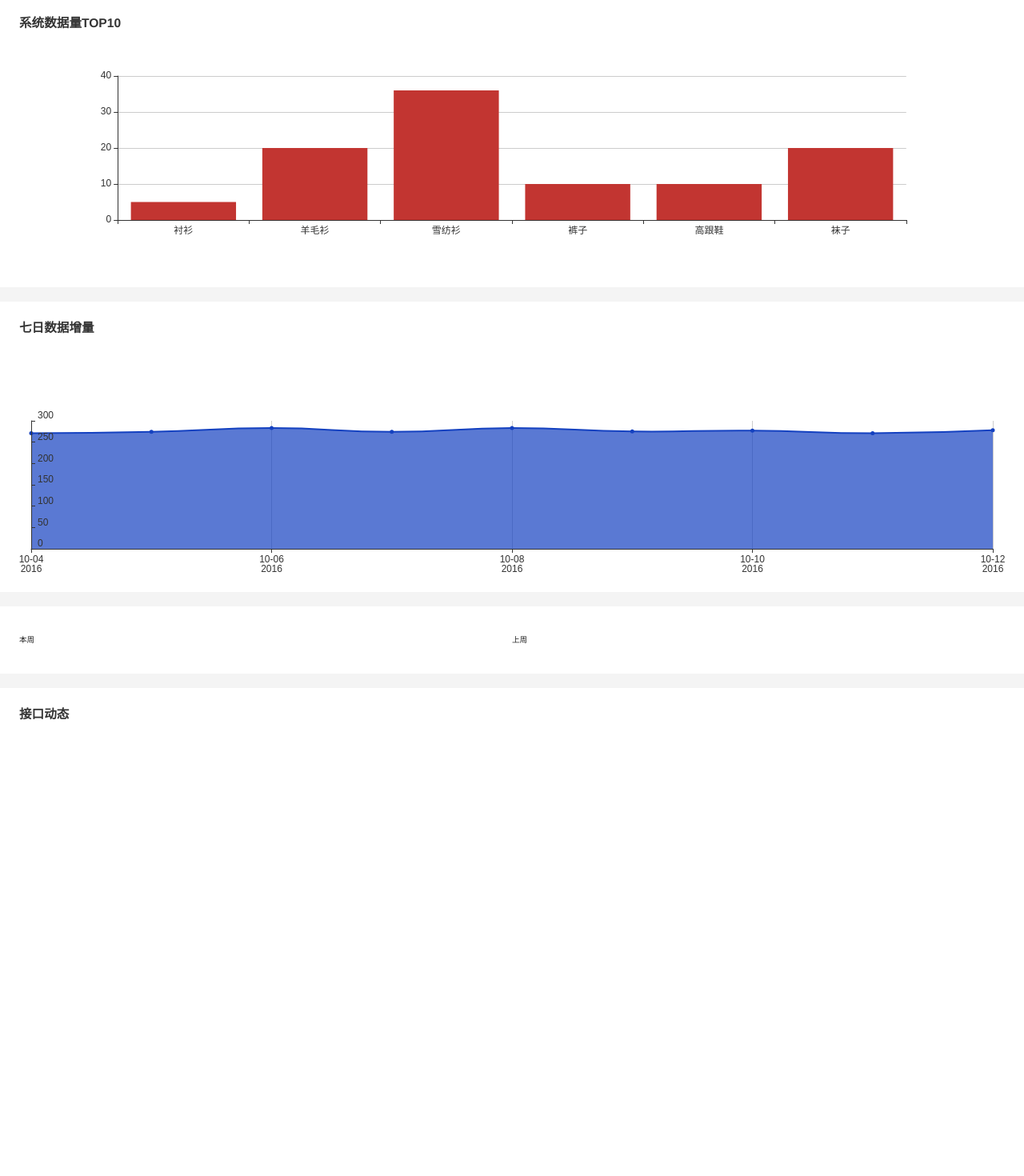
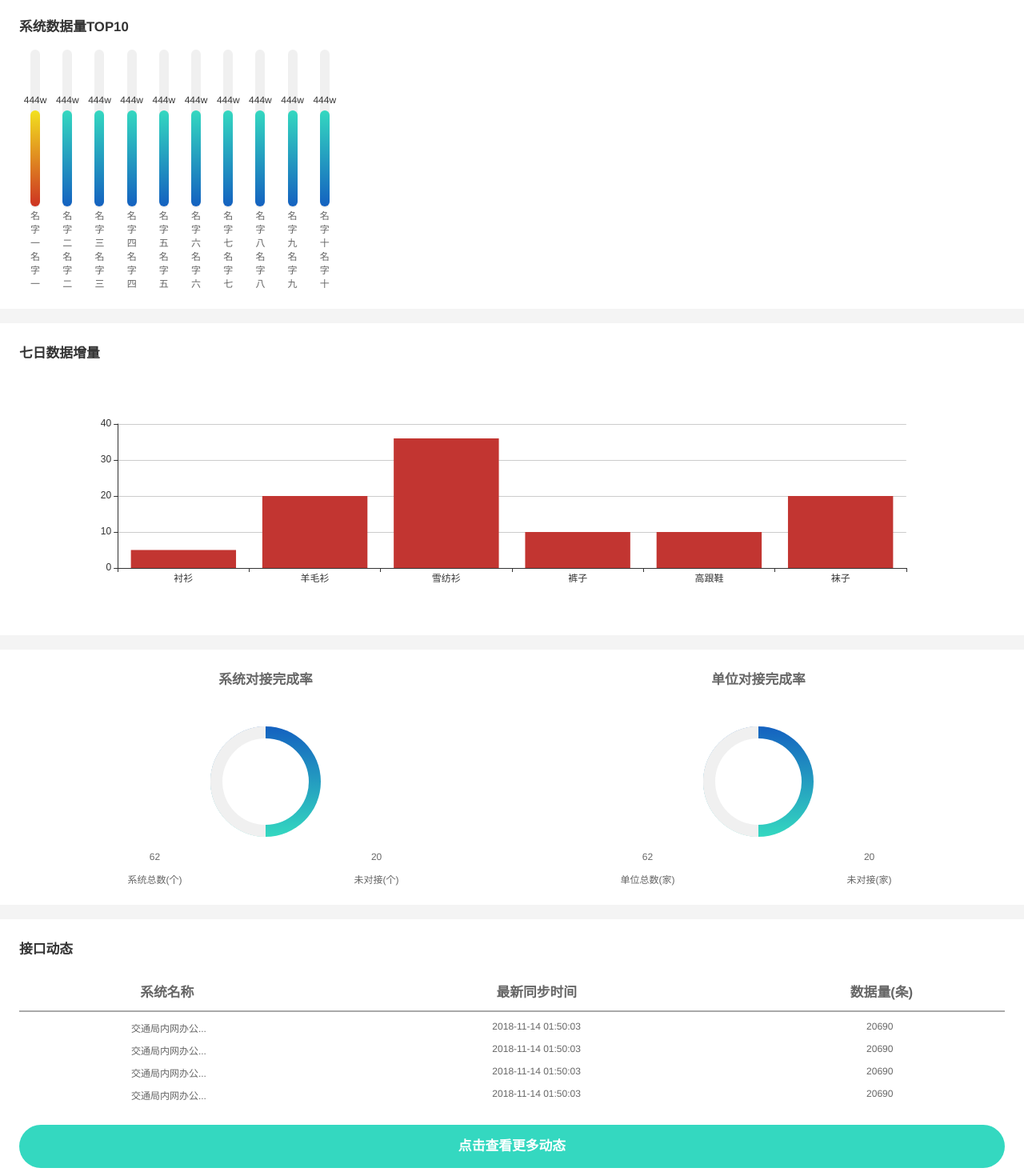
Before and after one commit to alliswellever/charts, a Vue app: page /charts in a window 1280 px wide. Shown: the part 280-1750 px from the top of the page at 80% size. Before the commit the page ends 1203 px from the top, so only its background shows below. Built offline with nearby package versions, Linux system fonts and the light colour scheme.

Commit message:
do new needs

```diff
--- a/package.json
+++ b/package.json
@@ -9,6 +9,7 @@
   },
   "dependencies": {
     "axios": "^0.18.0",
+    "mint-ui": "^2.2.13",
     "echarts": "^4.2.0-rc.2",
     "vue": "^2.5.17",
     "vue-router": "^3.0.1"
--- a/src/views/charts.vue
+++ b/src/views/charts.vue
@@ -22,25 +22,185 @@
     </section>
     <section class="statement-section">
       <p class="public-title">系统数据量TOP10</p>
-      <div id="barChart" :style="{width: '100%', height: '300px'}"></div>
+      <ul class="bar-list">
+        <li class="bar-list-item">
+          <div class="loader-container">
+            <div class="loader-content">
+              <span class="text">444w</span>
+              <span class="runner"></span>
+            </div>
+          </div>
+          <p class="bar-title">名字一名字一</p>
+        </li>
+        <li class="bar-list-item">
+          <div class="loader-container">
+            <div class="loader-content">
+              <span class="text">444w</span>
+              <span class="runner"></span>
+            </div>
+          </div>
+          <p class="bar-title">名字二名字二</p>
+        </li>
+        <li class="bar-list-item">
+          <div class="loader-container">
+            <div class="loader-content">
+              <span class="text">444w</span>
+              <span class="runner"></span>
+            </div>
+          </div>
+          <p class="bar-title">名字三名字三</p>
+        </li>
+        <li class="bar-list-item">
+          <div class="loader-container">
+            <div class="loader-content">
+              <span class="text">444w</span>
+              <span class="runner"></span>
+            </div>
+          </div>
+          <p class="bar-title">名字四名字四</p>
+        </li>
+        <li class="bar-list-item">
+          <div class="loader-container">
+            <div class="loader-content">
+              <span class="text">444w</span>
+              <span class="runner"></span>
+            </div>
+          </div>
+          <p class="bar-title">名字五名字五</p>
+        </li>
+        <li class="bar-list-item">
+          <div class="loader-container">
+            <div class="loader-content">
+              <span class="text">444w</span>
+              <span class="runner"></span>
+            </div>
+          </div>
+          <p class="bar-title">名字六名字六</p>
+        </li>
+        <li class="bar-list-item">
+          <div class="loader-container">
+            <div class="loader-content">
+              <span class="text">444w</span>
+              <span class="runner"></span>
+            </div>
+          </div>
+          <p class="bar-title">名字七名字七</p>
+        </li>
+        <li class="bar-list-item">
+          <div class="loader-container">
+            <div class="loader-content">
+              <span class="text">444w</span>
+              <span class="runner"></span>
+            </div>
+          </div>
+          <p class="bar-title">名字八名字八</p>
+        </li>
+        <li class="bar-list-item">
+          <div class="loader-container">
+            <div class="loader-content">
+              <span class="text">444w</span>
+              <span class="runner"></span>
+            </div>
+          </div>
+          <p class="bar-title">名字九名字九</p>
+        </li>
+        <li class="bar-list-item">
+          <div class="loader-container">
+            <div class="loader-content">
+              <span class="text">444w</span>
+              <span class="runner"></span>
+            </div>
+          </div>
+          <p class="bar-title">名字十名字十</p>
+        </li>
+      </ul>
     </section>
     <section class="statement-section">
       <p class="public-title">七日数据增量</p>
       <div id="lineChart" :style="{width: '100%', height: '300px'}"></div>
     </section>
-    <section class="statement-section convert-ratio">
-        <ul class="ratio-ul">
-            <li class="ratio-list">
-                <p>本周</p>
-            </li>
-            <li class="ratio-list">
-                <p>上周</p>
-            </li>
-        </ul>
+    <section class="statement-section">
+      <ul class="doughnut-list">
+        <li class="doughnut-list-item">
+            <p class="public-title">系统对接完成率</p>
+            <div class="item-circle">
+                <div class="circle">
+                    <div class="circle-left" :style="{'transform': orderLastWeekNum > 50 ? 'rotate('+((orderLastWeekNum-50)*3.6)+'deg)' : 'none'}">
+                        <div class="clip-left"></div>
+                    </div>
+                    <div class="circle-right" :style="{'transform': orderLastWeekNum > 50 ? 'rotate(0deg)' : 'rotate('+(orderLastWeekNum*3.6)+'deg)','background': orderLastWeekNum > 50 ? 'linear-gradient(to bottom, #1461C0, #34D8C0)' : '#f0f0f0'}">
+                        <div class="clip-right"></div>
+                    </div>
+                    <div class="mask" :style="{'transform': orderLastWeekNum > 50 ? 'rotate('+((orderLastWeekNum-50)*3.6)+'deg)' : 'rotate('+(orderLastWeekNum*3.6-90)+'deg)'}"></div>
+                </div>
+            </div>
+            <ul class="item-text">
+              <li>
+                <p>62</p>
+                <p>系统总数(个)</p>
+              </li>
+              <li>
+                <p>20</p>
+                <p>未对接(个)</p>
+              </li>
+            </ul>
+        </li>
+        <li class="doughnut-list-item">
+            <p class="public-title">单位对接完成率</p>
+            <div class="item-circle">
+                <div class="circle">
+                    <div class="circle-left" :style="{'transform': orderLastWeekNum > 50 ? 'rotate('+((orderLastWeekNum-50)*3.6)+'deg)' : 'none'}">
+                        <div class="clip-left"></div>
+                    </div>
+                    <div class="circle-right" :style="{'transform': orderLastWeekNum > 50 ? 'rotate(0deg)' : 'rotate('+(orderLastWeekNum*3.6)+'deg)','background': orderLastWeekNum > 50 ? 'linear-gradient(to bottom, #1461C0, #34D8C0)' : '#f0f0f0'}">
+                        <div class="clip-right"></div>
+                    </div>
+                    <div class="mask" :style="{'transform': orderLastWeekNum > 50 ? 'rotate('+((orderLastWeekNum-50)*3.6)+'deg)' : 'rotate('+(orderLastWeekNum*3.6-90)+'deg)'}"></div>
+                </div>
+            </div>
+            <ul class="item-text">
+              <li>
+                <p>62</p>
+                <p>单位总数(家)</p>
+              </li>
+              <li>
+                <p>20</p>
+                <p>未对接(家)</p>
+              </li>
+            </ul>
+        </li>
+      </ul>
     </section>
     <section class="statement-section">
       <p class="public-title">接口动态</p>
-      <!-- <div id="myChart" :style="{width: '300px', height: '300px'}"></div> -->
+      <dl class="dynamic-list">
+        <dt class="dynamic-list-item title">
+          <span>系统名称</span>
+          <span>最新同步时间</span>
+          <span>数据量(条)</span>
+        </dt>
+        <dd class="dynamic-list-item">
+          <span>交通局内网办公...</span>
+          <span>2018-11-14 01:50:03</span>
+          <span>20690</span>
+        </dd>
+        <dd class="dynamic-list-item">
+          <span>交通局内网办公...</span>
+          <span>2018-11-14 01:50:03</span>
+          <span>20690</span>
+        </dd>
+        <dd class="dynamic-list-item">
+          <span>交通局内网办公...</span>
+          <span>2018-11-14 01:50:03</span>
+          <span>20690</span>
+        </dd>
+        <dd class="dynamic-list-item">
+          <span>交通局内网办公...</span>
+          <span>2018-11-14 01:50:03</span>
+          <span>20690</span>
+        </dd>
+      </dl>
+      <button class="load-more">点击查看更多动态</button>
     </section>
   </section>
 </template>
@@ -50,26 +210,19 @@
 //   getConversion,
 // } from 'api/bossStatement/statement'
 
-let timestamp = new Date().getTime()
-const publicParams = {
-  sign_method: 'md5',
-  timestamp: timestamp
-}
-
 export default {
   data() {
     return {
-
+      orderLastWeekNum: 50,
     }
   },
   mounted() {
-    this.drawBarChart();
     this.drawLineChart();
   },
   methods: {
-    drawBarChart(){
+    drawLineChart(){
         // 基于准备好的dom，初始化echarts实例
-        let barChart = this.$echarts.init(document.getElementById('barChart'))
+        let barChart = this.$echarts.init(document.getElementById('lineChart'))
         // 绘制图表
         barChart.setOption({
             title: { text: '' },
@@ -84,348 +237,7 @@ export default {
                 data: [5, 20, 36, 10, 10, 20]
             }]
         });
-    },
-    drawLineChart(){
-        // 基于准备好的dom，初始化echarts实例
-        let lineChart = this.$echarts.init(document.getElementById('lineChart'))
-        // 绘制图表
-        let base = +new Date(2016, 9, 3);
-        let oneDay = 24 * 3600 * 1000;
-        let valueBase = Math.random() * 300;
-        let valueBase2 = Math.random() * 50;
-        let data = [];
-        let data2 = [];
-
-        for (let i = 1; i < 10; i++) {
-            let now = new Date(base += oneDay);
-            let dayStr = [now.getFullYear(), now.getMonth() + 1, now.getDate()].join('-');
-
-            valueBase = Math.round((Math.random() - 0.5) * 20 + valueBase);
-            valueBase <= 0 && (valueBase = Math.random() * 300);
-            data.push([dayStr, valueBase]);
-
-            valueBase2 = Math.round((Math.random() - 0.5) * 20 + valueBase2);
-            valueBase2 <= 0 && (valueBase2 = Math.random() * 50);
-            data2.push([dayStr, valueBase2]);
-        }
-        lineChart.setOption(
-          {
-            xAxis: {
-              type: 'time',
-            },
-            yAxis: {
-                type: 'value',
-                axisTick: {
-                    inside: true
-                },
-                splitLine: {
-                    show: false
-                },
-                axisLabel: {
-                    inside: true,
-                    formatter: '{value}\n'
-                },
-                z: 10
-            },
-            grid: {
-                top: 110,
-                left: 15,
-                right: 15,
-                height: 160
-            },
-            dataZoom: [{
-                type: 'inside',
-                throttle: 50
-            }],
-            series: [
-                {
-                    name:'模拟数据',
-                    type:'line',
-                    smooth: true,
-                    symbol: 'circle',
-                    symbolSize: 5,
-                    sampling: 'average',
-                    itemStyle: {
-                        normal: {
-                            color: '#1441C0'
-                        }
-                    },
-                    stack: 'a',
-                    areaStyle: {
-                        normal: {
-                            color: this.$echarts.graphic.LinearGradient(0, 0, 0, 1, [{
-                                offset: 0,
-                                color: '#1441C0'
-                            }, {
-                                offset: 1,
-                                color: '#34D8C0'
-                            }])
-                        }
-                    },
-                    data: data
-                }
-              ]
-          });
     }
-    /*
-    * 参数名排序
-    */
-    // keySort(obj) {
-    //   let arr = new Array()
-    //   let num = 0
-    //   for (let i in obj) {
-    //     arr[num] = i
-    //     num++
-    //   }
-    //   let sortArr = arr.sort()
-    //   let sortObj = {}
-    //   for (let i in sortArr) {
-    //     sortObj[sortArr[i]] = obj[sortArr[i]]
-    //   }
-    //   return sortObj
-    // },
-
-    /*
-    *拼装参数名和参数值
-    */
-    // togetherKeyAndVal(obj) {
-    //   let str = ''
-    //   for (let i in obj) {
-    //     str = str + i + obj[i]
-    //   }
-    //   return str
-    // },
-
-    /*
-    * 生成签名
-    */
-    // createSignature(str) {
-    //   let newStr = 'ziaRZcPNUB8i0PvWc1x0LXQJKpjSUcfW' + str + 'ziaRZcPNUB8i0PvWc1x0LXQJKpjSUcfW'
-    //   let signatureStr = hexMD5(newStr)
-    //   let signatureEnd = signatureStr.toLocaleUpperCase()
-    //   return signatureEnd
-    // },
-
-    /*
-    * 生成参数
-    */
-    // createParams(companyId) {
-    //   let dataParams = {}
-    //   Object.assign(dataParams, publicParams)
-    //   dataParams.company_id = companyId
-    //   let keySortDatas = this.keySort(dataParams)
-    //   let togetherStr = this.togetherKeyAndVal(keySortDatas)
-    //   let signatureStr = this.createSignature(togetherStr)
-    //   dataParams.signature = signatureStr
-    //   return dataParams
-    // },
-
-    /*
-    * 获取本周的日历
-    */
-    // getWeekDate(week) {
-    //   let now = new Date()
-    //   let year = now.getFullYear()
-    //   let month = now.getMonth() + 1
-    //   let date = now.getDate()
-    //   let day = now.getDay()
-
-    //   if (day !== 0) {
-    //     week = week + (day - 1)
-    //   } else {
-    //     week = week + day
-    //   }
-    //   if (day) {
-    //     if (month > 1) {
-    //       month = month
-    //     } else {
-    //       year = year - 1
-    //       month = 12
-    //     }
-    //   }
-    //   now.setDate(now.getDate() - week)
-    //   year = now.getFullYear()
-    //   month = now.getMonth() + 1
-    //   date = now.getDate()
-
-    //   let weekDay = year + '/' + (month < 10 ? '0' + month : month) + '/' + (date < 10 ? '0' + date : date)
-    //   return weekDay
-    // },
-
-    /*
-    * 比较大小
-    */
-    // isCompareBlo(num, maxnum, minnum) {
-    //   if (num <= maxnum && num >= minnum) {
-    //     return true
-    //   }
-    //   return false
-    // },
-
-    /*
-    * math
-    */
-    // mathToNum(num) {
-    //   let intNum = Math.round(num)
-    //   let positiveNum = Math.abs(intNum)
-    //   return positiveNum
-    // },
-
-    /*
-    * 价格数字添加千分位符号
-    */
-    // quantile(num) {
-    //   if (num > 999) {
-    //     let source = String(num).replace(/\,|\￥/g, "").split(".");
-    //     source[0] = source[0].replace(new RegExp('(\\d)(?=(\\d{3})+$)', 'ig'), "$1,");
-    //     return source.join(".");
-    //   } else {
-    //     return num;
-    //   }
-    // },
-
-    // getUserInfo(url) {
-    //   getUserInfo(url).then((res) => {
-    //     this.userInfo = res.data
-    //     let userCompanyId = res.data.company_id
-    //     this.getConversionSummary(userCompanyId)
-    //     this.getTotalMoney(userCompanyId)
-    //     this.getNewclient(userCompanyId)
-    //     this.getOrderConversionRate(userCompanyId)
-    //     this.getPayConversionRate(userCompanyId)
-    //     this.getStoreConversionRate(userCompanyId)
-    //     this.getOrders(userCompanyId)
-    //   })
-    // },
-
-    // getConversionSummary(companyId) {
-    //   let dataParams = this.createParams(companyId)
-    //   getConversion(dataParams).then((res) => {
-    //     this.conversionData = res.data
-    //   })
-    // },
-
-    // getTotalMoney(companyId) {
-    //   let dataParams = this.createParams(companyId)
-    //   getAmount(dataParams).then((res) => {
-    //     this.amountOrderData = res.data.order
-    //     this.amountPayData = res.data.pay
-    //   })
-    // },
-
-    // getNewclient(companyId) {
-    //   let dataParams = this.createParams(companyId)
-    //   getNewclient(dataParams).then((res) => {
-    //     this.clientInfo = res.data
-    //     this.clientCompareVal = this.mathToNum(res.data.compare)
-    //     res.data.compare > 0
-    //       ? (this.clientCompareImgUrl = require('images/baobiao_arrow1.png'))
-    //       : (this.clientCompareImgUrl = require('images/baobiao_arrow2.png'))
-    //   })
-    // },
-
-    // getOrderConversionRate(companyId) {
-    //   let dataParams = this.createParams(companyId)
-    //   getOrderConversion(dataParams).then((res) => {
-    //     this.orderThisWeek = this.mathToNum(res.data.orderconversion_this_week)
-    //     this.orderLastWeek = this.mathToNum(res.data.orderconversion_last_week)
-    //     this.orderCompareVal = this.mathToNum(res.data.orderconversion_compare)
-    //     this.orderCompareNum = res.data.orderconversion_compare
-    //     res.data.orderconversion_compare > 0
-    //       ? (this.orderCompareImgUrl = require('images/baobiao_arrow1.png'))
-    //       : (this.orderCompareImgUrl = require('images/baobiao_arrow2.png'))
-    //     res.data.orderconversion_this_week > 100
-    //       ? (this.orderThisWeekNum = 100)
-    //       : (this.orderThisWeekNum = res.data.orderconversion_this_week)
-    //     res.data.orderconversion_last_week > 100
-    //       ? (this.orderLastWeekNum = 100)
-    //       : (this.orderLastWeekNum = res.data.orderconversion_last_week)
-    //   })
-    // },
-
-    // getPayConversionRate(companyId) {
-    //   let dataParams = this.createParams(companyId)
-    //   getPayConversion(dataParams).then((res) => {
-    //     this.payThisWeek = this.mathToNum(res.data.payconversion_this_week)
-    //     this.payLastWeek = this.mathToNum(res.data.payconversion_last_week)
-    //     this.payCompareVal = this.mathToNum(res.data.payconversion_compare)
-    //     this.payCompareNum = res.data.payconversion_compare
-    //     res.data.payconversion_compare > 0
-    //       ? (this.payCompareImgUrl = require('images/baobiao_arrow1.png'))
-    //       : (this.payCompareImgUrl = require('images/baobiao_arrow2.png'))
-    //     res.data.payconversion_this_week > 100
-    //       ? (this.payThisWeekNum = 100)
-    //       : (this.payThisWeekNum = res.data.payconversion_this_week)
-    //     res.data.payconversion_last_week > 100
-    //       ? (this.payLastWeekNum = 100)
-    //       : (this.payLastWeekNum = res.data.payconversion_last_week)
-    //   })
-    // },
-
-    // getStoreConversionRate(companyId) {
-    //   let dataParams = this.createParams(companyId)
-    //   getStoreConversion(dataParams).then((res) => {
-    //     this.storeThisWeek = this.mathToNum(res.data.storeconversion_this_week)
-    //     this.storeLastWeek = this.mathToNum(res.data.storeconversion_last_week)
-    //     this.storeCompareVal = this.mathToNum(res.data.storeconversion_compare)
-    //     this.storeCompareNum = res.data.storeconversion_compare
-    //     res.data.storeconversion_compare > 0
-    //       ? (this.storeCompareImgUrl = require('images/baobiao_arrow1.png'))
-    //       : (this.storeCompareImgUrl = require('images/baobiao_arrow2.png'))
-    //     res.data.storeconversion_this_week > 100
-    //       ? (this.storeThisWeekNum = 100)
-    //       : (this.storeThisWeekNum = res.data.storeconversion_this_week)
-    //     res.data.storeconversion_last_week > 100
-    //       ? (this.storeLastWeekNum = 100)
-    //       : (this.storeLastWeekNum = res.data.storeconversion_last_week)
-    //   })
-    // },
-
-    // getOrders(companyId) {
-    //   let dataParams = this.createParams(companyId)
-    //   getTipsOrder(dataParams).then((res) => {
-    //     this.createTips(res.data)
-    //   })
-    // },
-
-    // createTips(orderNum) {
-    //   let thisWeekNum = orderNum.this_week_order
-    //   let lastWeekNum = orderNum.last_week_order
-    //   let compareNum = null
-    //   if (lastWeekNum === thisWeekNum) {
-    //     this.tipText = '本周下单数量与上周持平，加油扩展业务哦！胜利就在前方。'
-    //     return false
-    //   } else if (lastWeekNum === 0) {
-    //     this.tipText = '下单数量突飞猛进，加油冲！'
-    //     return false
-    //   } else {
-    //     compareNum = (thisWeekNum - lastWeekNum) / lastWeekNum * 100
-    //   }
-    //   if (this.isCompareBlo(compareNum, 25, 0)) {
-    //     this.tipText = '下单数量稍有增长，加油！可以结合营销推广策略获取更多新客户。'
-    //   }
-    //   if (this.isCompareBlo(compareNum, 50, 25)) {
-    //     this.tipText = '单数量增长明显，请保持增势'
-    //   }
-    //   if (this.isCompareBlo(compareNum, 75, 50)) {
-    //     this.tipText = '下单数量显著增长，思考一下做对了什么，保持领先的成绩'
-    //   }
-    //   if (this.isCompareBlo(compareNum, 10000, 75)) {
-    //     this.tipText = '下单数量突飞猛进，加油冲！'
-    //   }
-    //   if (this.isCompareBlo(compareNum, 0, -25)) {
-    //     this.tipText = '下单数量稍微下降，本周的业绩提成还需要加油哦！注意营销推广策略'
-    //   }
-    //   if (this.isCompareBlo(compareNum, -25, -50)) {
-    //     this.tipText = '下单数量有下降，请注意营销推广策略的使用，提高交易金额'
-    //   }
-    //   if (this.isCompareBlo(compareNum, -50, -75)) {
-    //     this.tipText = '下单数量大幅度下降，请注意复盘近期的销售过程'
-    //   }
-    //   if (this.isCompareBlo(compareNum, -75, -10000)) {
-    //     this.tipText = '下单数量显著下降，生意下滑，请注意最近生意情况，加快业绩提升'
-    //   }
-    // }
   }
 }
 </script>
@@ -438,11 +250,10 @@ export default {
     margin-bottom: 0.3rem;
     background: #fff;
     .public-title {
+      font-size: 0.28rem;
       font-weight: bold;
-      font-size: 0.26rem;
       color:rgba(51,51,51,1);
-      height: 0.25rem;
-      line-height: 0.3rem;
+      padding-bottom: 0.3rem;
     }
   }
   .conversion {
@@ -746,4 +557,187 @@ export default {
     }
   }
 }
+
+.doughnut-list{
+  overflow: hidden;
+  .doughnut-list-item{
+    float: left;
+    width: 50%;
+    .public-title{
+      text-align: center;
+      font-size: 0.28rem;
+      font-weight:bold;
+      color:rgba(102,102,102,1);
+    }
+    .item-circle{
+      padding: 0.5rem 0 0.3rem;
+      .circle {
+        width: 2.3rem;
+        height: 2.3rem;
+        position: relative;
+        border-radius: 50%;
+        margin: 0 auto;
+        background: linear-gradient(to bottom, #1461C0, #34D8C0);
+      }
+      .circle-left,
+      .circle-right {
+        width: 2.3rem;
+        height: 2.3rem;
+        border-radius: 50%;
+        position: absolute;
+        top: 0;
+        left: 0;
+        background: #f0f0f0;
+      }
+      .clip-left,
+      .clip-right {
+        width: 2.3rem;
+        height: 2.3rem;
+        position: absolute;
+        top: 0;
+        left: 0;
+      }
+      .circle-left,
+      .clip-left {
+        position: absolute;
+        clip: rect(0, 1.15rem, auto, 0);
+      }
+      .circle-right,
+      .clip-right {
+        position: absolute;
+        clip: rect(0, auto, auto, 1.15rem);
+      }
+      .mask {
+        width: 1.8rem;
+        height: 1.8rem;
+        border-radius: 50%;
+        left: 0.25rem;
+        top: 0.25rem;
+        background: #fff;
+        position: absolute;
+      }
+    }
+    .item-text{
+      overflow: hidden;
+      width: 90%;
+      margin: 0 auto;
+      li{
+        float: left;
+        width: 50%;
+        font-size:0.2rem;
+        font-weight:400;
+        color:rgba(102,102,102,1);
+        text-align: center;
+        p{
+          &:first-child{
+            padding-bottom: 0.2rem;
+          }
+        }
+      }
+    }
+  }
+}
+
+.bar-list{
+  overflow: hidden;
+  .bar-list-item{
+    float: left;
+    width: 0.2rem;
+    margin: 0 0.235rem;
+    &:last-child{
+      margin-right: 0;
+    }
+    .loader-container {
+      position: relative;
+      height: 3.3rem;
+      border-radius:10px;
+      background:rgba(159,159,159,0.16);
+      .loader-content{
+        position: absolute;
+        left: 0;
+        bottom: 0;
+        span{
+          display: inline-block;
+          &.text{
+            margin-left: -0.17rem;
+            width: 0.54rem;
+            font-size: 0.2rem;
+            color:rgba(51,51,51,1);
+            text-align: center;
+            padding-bottom: 0.1rem;
+          }
+          &.runner{
+            width: 0.2rem;
+            height: 2rem;
+            border-radius:10px;
+            background:linear-gradient(0deg,rgba(20,97,192,1) 0%,rgba(52,216,192,1) 100%);
+          }
+        }
+      }
+    }
+    .bar-title{
+      font-size: 0.2rem;
+      color:rgba(102,102,102,1);
+    }
+    &:first-child{
+      .loader-container{
+        .loader-content{
+          span{
+            &.runner{
+              background:linear-gradient(180deg,rgba(242,225,31,1) 0%,rgba(205,51,34,1) 100%);
+            }
+          }
+        }
+      }
+    }
+  }
+}
+
+.dynamic-list{
+  padding-bottom: 0.4rem;
+  .dynamic-list-item{
+    display: flex;
+    &.title{
+      padding: 0.2rem 0;
+      border-bottom: 2px solid rgba(170,170,170,1);
+      font-size: 0.28rem;
+      font-weight:bold;
+      color:rgba(102,102,102,1);
+      margin-bottom: 0.1rem;
+    }
+    span{
+      text-align: center;
+      &:first-child{
+        width: 30%;
+      }
+      &:nth-child(2){
+        width: 45%;
+      }
+      &:last-child{
+        width: 25%;
+      }
+    }
+  }
+  dd{
+    padding: 0.09rem 0.05rem;
+    span{
+      font-size: 0.2rem;
+      font-weight:400;
+      color:rgba(102,102,102,1);
+    }
+  }
+}
+
+.load-more{
+  width: 100%;
+  height: 0.9rem;
+  background:rgba(52,216,192,1);
+  border-radius: 0.45rem;
+  text-align: center;
+  line-height: 0.9rem;
+  color: #fff;
+  font-size: 0.28rem;
+  font-weight: bold;
+  border: none;
+}
 </style>
```
Also changed, not shown: 1 other file (tests, documents, lock files or other folders).
